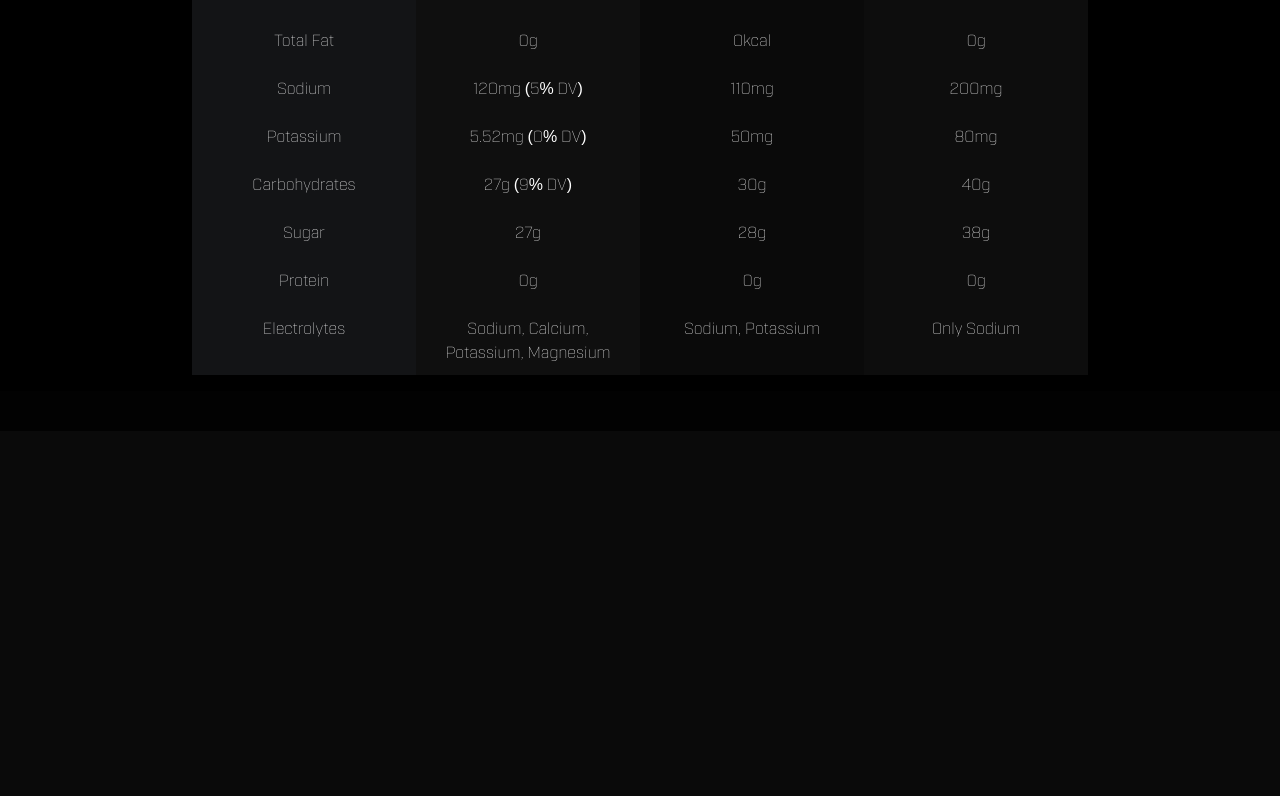
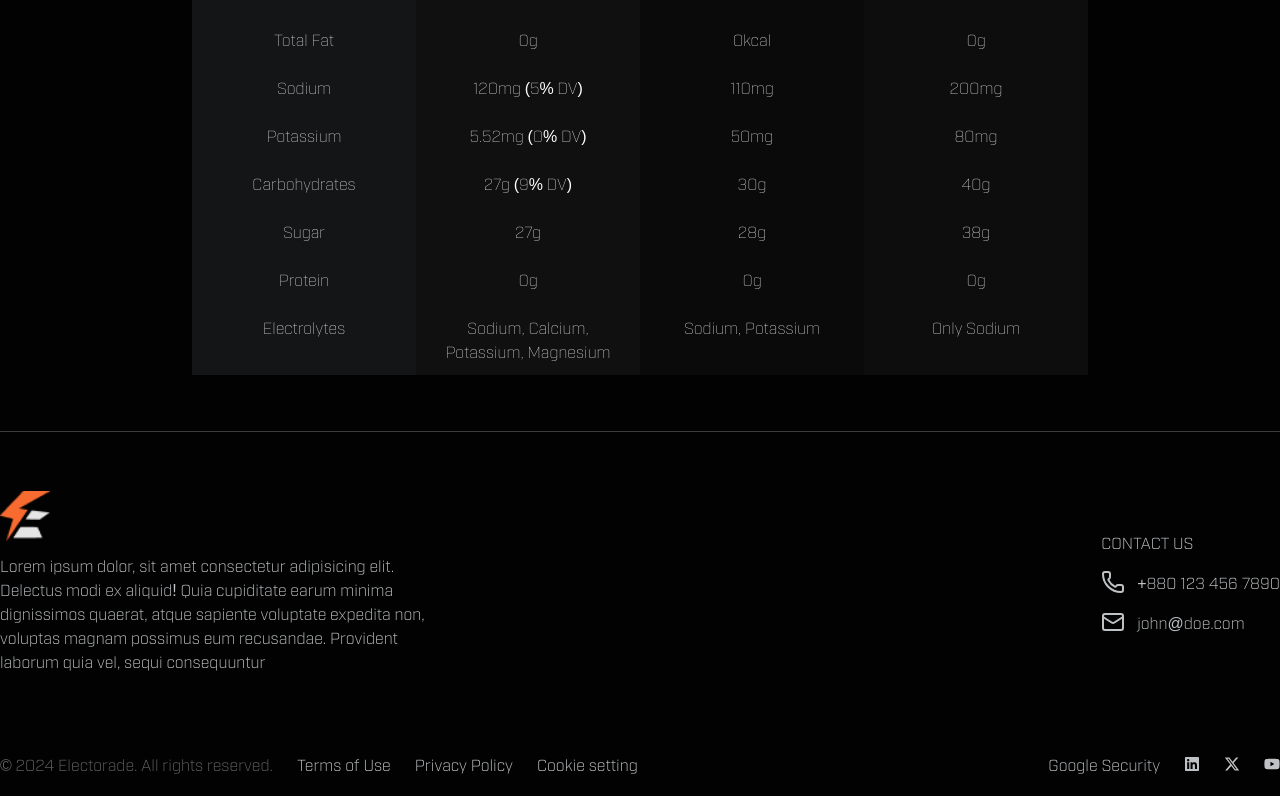
Before and after one commit to ahammadabdullah/eletorade, a Next.js app: page / in a window 1280 px wide. Shown: the part 3293-4089 px from the top of the page. Before the commit the page ends 3724 px from the top, so only its background shows below. Built offline with nearby package versions, Linux system fonts and the light colour scheme; a web font is replaced by a local one.

Commit message:
[feat] footer

```diff
--- a/package.json
+++ b/package.json
@@ -17,6 +17,7 @@
     "next": "15.3.1",
     "react": "^19.0.0",
     "react-dom": "^19.0.0",
+    "react-icons": "^5.5.0",
     "tailwind-merge": "^3.2.0"
   },
   "devDependencies": {
--- a/src/app/page.tsx
+++ b/src/app/page.tsx
@@ -1,3 +1,4 @@
+import Footer from "@/components/footer/footer";
 import FuelYourBody from "@/components/Home/fuel-your-body";
 import FuelYourGame from "@/components/Home/fuel-your-game";
 import Hero from "@/components/Home/hero";
@@ -10,6 +11,7 @@ export default function Home() {
       <FuelYourGame />
       <PickYourPower />
       <FuelYourBody />
+      <Footer />
     </div>
   );
 }
--- a/src/components/Home/fuel-your-body.tsx
+++ b/src/components/Home/fuel-your-body.tsx
@@ -67,7 +67,7 @@ export default function FuelYourBody() {
           FUEL YOUR BODY <span className="text-primary">RIGHT</span>
         </h3>
 
-        <div className="flex justify-center p-4 bg-black font-industry font-light">
+        <div className="flex justify-center p-4  font-industry font-light">
           <div className="w-full max-w-4xl ">
             <div className="grid grid-cols-4">
               {/* Header Row */}
--- /dev/null
+++ b/src/components/footer/footer.tsx
@@ -0,0 +1,59 @@
+import React from "react";
+import logo from "@/assets/logo/logo.png";
+import Image from "next/image";
+import { Phone, Mail } from "lucide-react";
+import { FaLinkedin, FaXTwitter } from "react-icons/fa6";
+import { FaYoutube } from "react-icons/fa";
+
+const Footer = () => {
+  return (
+    <footer className="bg-black/80 border-t-[1px] border-t-gray-1/30 font-industry text-gray-1">
+      <div className="max-w-7xl mx-auto ">
+        <div className="flex justify-between  py-10 h-[300px] items-center">
+          <div className="w-1/3 gap-3 flex flex-col items-start">
+            <Image src={logo} alt="logo" className="w-[50px] h-[50px]" />
+            <p>
+              Lorem ipsum dolor, sit amet consectetur adipisicing elit. Delectus
+              modi ex aliquid! Quia cupiditate earum minima dignissimos quaerat,
+              atque sapiente voluptate expedita non, voluptas magnam possimus
+              eum recusandae. Provident laborum quia vel, sequi consequuntur
+            </p>
+          </div>
+          <div>
+            <p className="py-2">CONTACT US</p>
+            <p className="flex items-center gap-3 py-2">
+              <Phone /> +880 123 456 7890
+            </p>
+            <p className="flex items-center gap-3 py-2">
+              <Mail /> john@doe.com
+            </p>
+          </div>
+        </div>
+        <div className="flex justify-between items-center">
+          <div className="flex gap-6">
+            <p className=" text-gray-1/50 ">
+              &copy; 2024 Electorade. All rights reserved.
+            </p>
+            <p>Terms of Use</p>
+            <p>Privacy Policy</p>
+            <p>Cookie setting</p>
+          </div>
+          <div className="flex gap-6 py-5 items-center">
+            <p>Google Security</p>
+            <p>
+              <FaLinkedin />
+            </p>
+            <p>
+              <FaXTwitter />
+            </p>
+            <p>
+              <FaYoutube />
+            </p>
+          </div>
+        </div>
+      </div>
+    </footer>
+  );
+};
+
+export default Footer;
```
Also changed, not shown: 1 other file (tests, documents, lock files or other folders).
